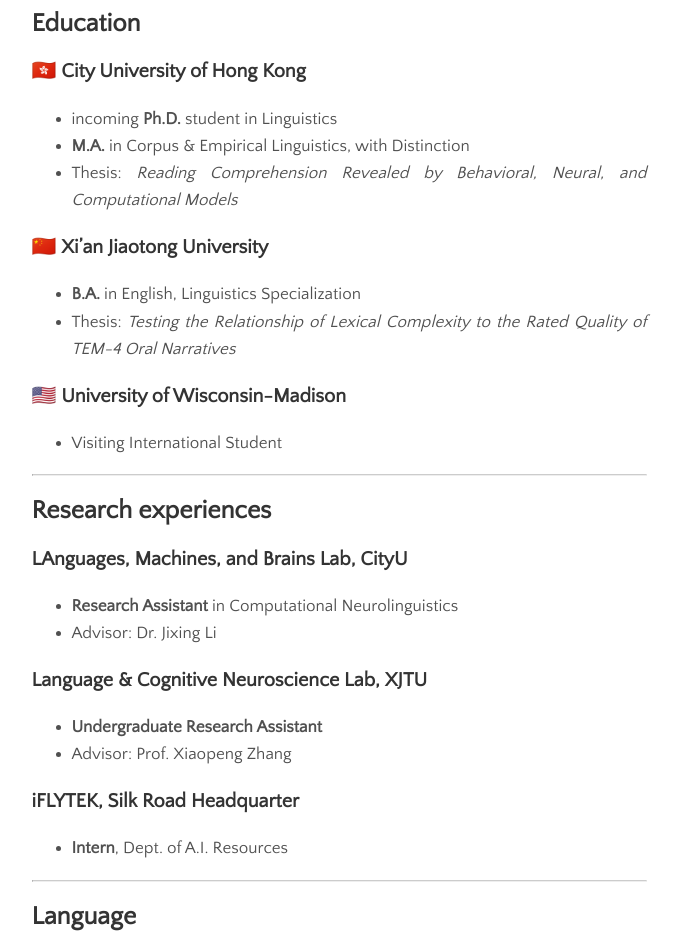
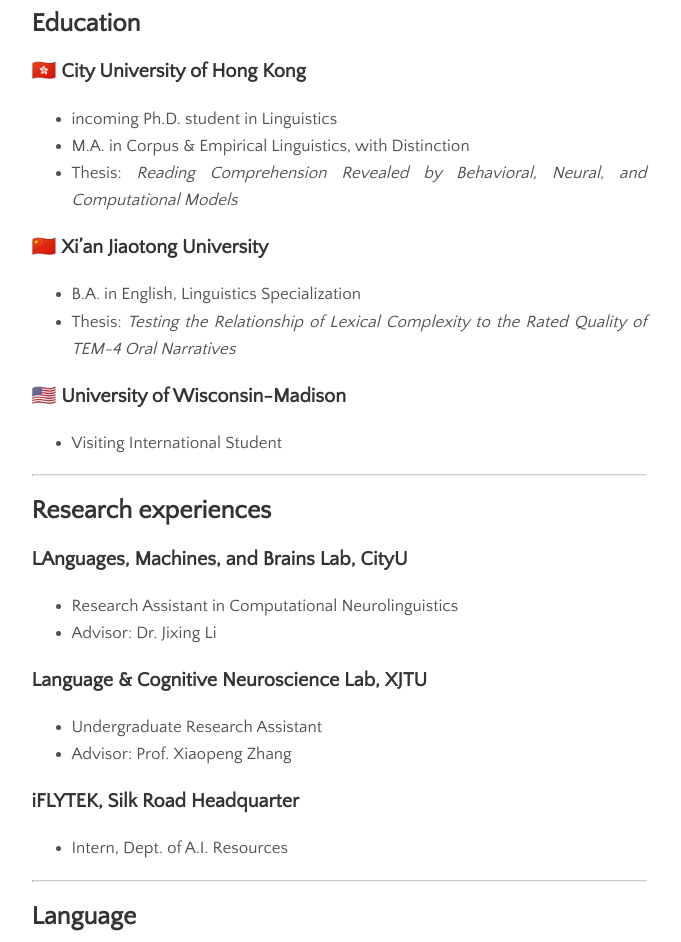
Before and after one commit to zhengwuma/zhengwuma.github.io, a Jekyll site: the page built from menu/about.md, in a window 1280 px wide. Shown: the part 318-1260 px from the top of the page, without its empty margins (301-982 px from the left). Built offline with Jekyll 4.4.1, drawn with Linux system fonts in a browser that asks for light colours.

```diff
--- a/menu/about.md
+++ b/menu/about.md
@@ -9,12 +9,12 @@ Currently, I am a Research Assistant at the LAnguages, Machines & Brains Lab, Ci
 ______________________________
 ## Education
 ### 🇭🇰 City University of Hong Kong
-- incoming __Ph.D.__ student in Linguistics
-- __M.A.__ in Corpus & Empirical Linguistics, with Distinction
+- incoming Ph.D. student in Linguistics
+- M.A. in Corpus & Empirical Linguistics, with Distinction
 - Thesis: _Reading Comprehension Revealed by Behavioral, Neural, and Computational Models_
 
 ### 🇨🇳 Xi'an Jiaotong University
-- __B.A.__ in English, Linguistics Specialization
+-  B.A. in English, Linguistics Specialization
 - Thesis: _Testing the Relationship of Lexical Complexity to the Rated Quality of TEM-4 Oral Narratives_
 
 ### 🇺🇸 University of Wisconsin-Madison
@@ -23,15 +23,15 @@ ______________________________
 ______________________________
 ## Research experiences
 ### LAnguages, Machines, and Brains Lab, CityU
-- __Research Assistant__ in Computational Neurolinguistics
+-  Research Assistant in Computational Neurolinguistics
 - Advisor: Dr. Jixing Li
 
 ### Language & Cognitive Neuroscience Lab, XJTU
-- __Undergraduate Research Assistant__
+-  Undergraduate Research Assistant
 - Advisor: Prof. Xiaopeng Zhang
 
 ### iFLYTEK, Silk Road Headquarter
-- __Intern__, Dept. of A.I. Resources
+- Intern, Dept. of A.I. Resources
 
 ______________________________
 ## Language
```
